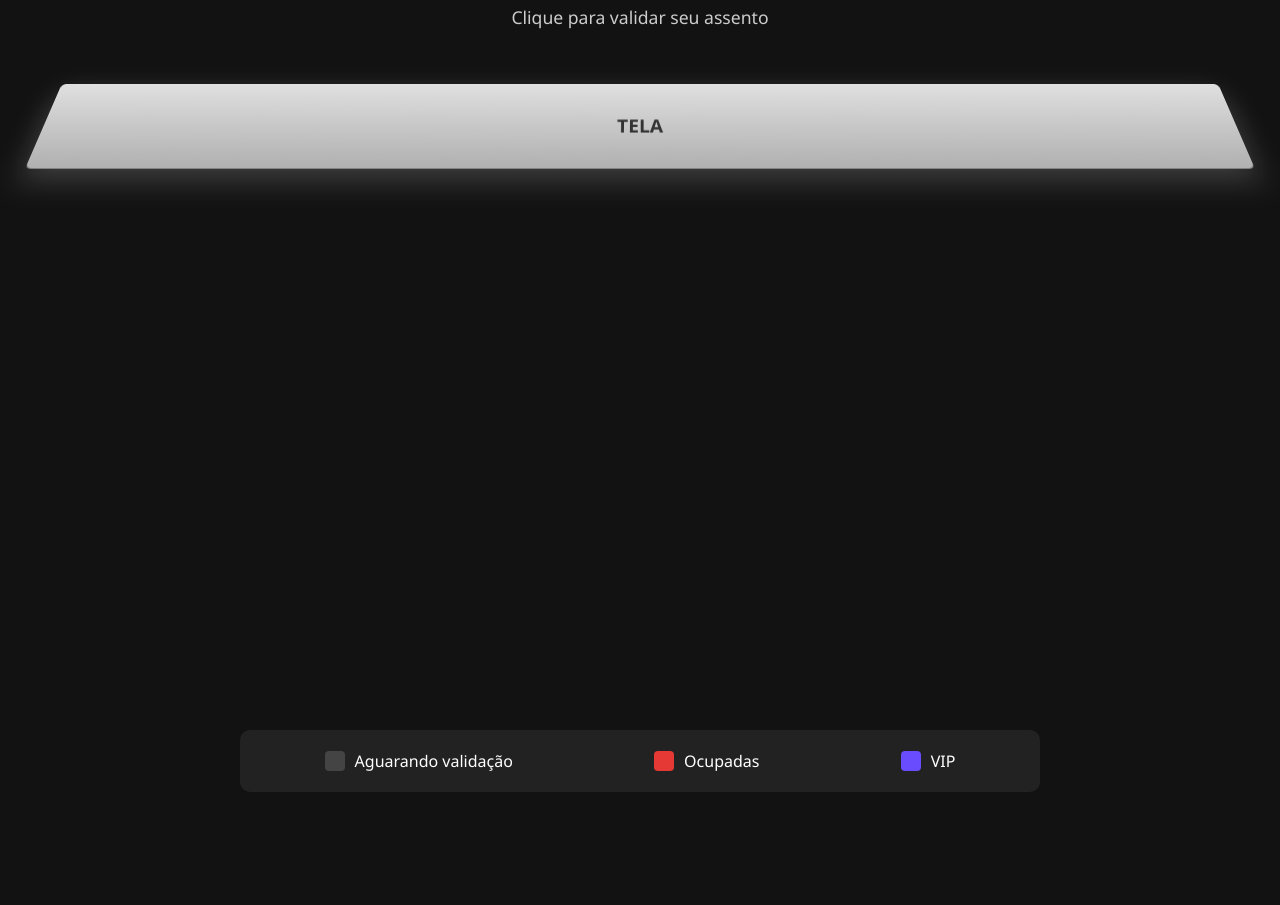
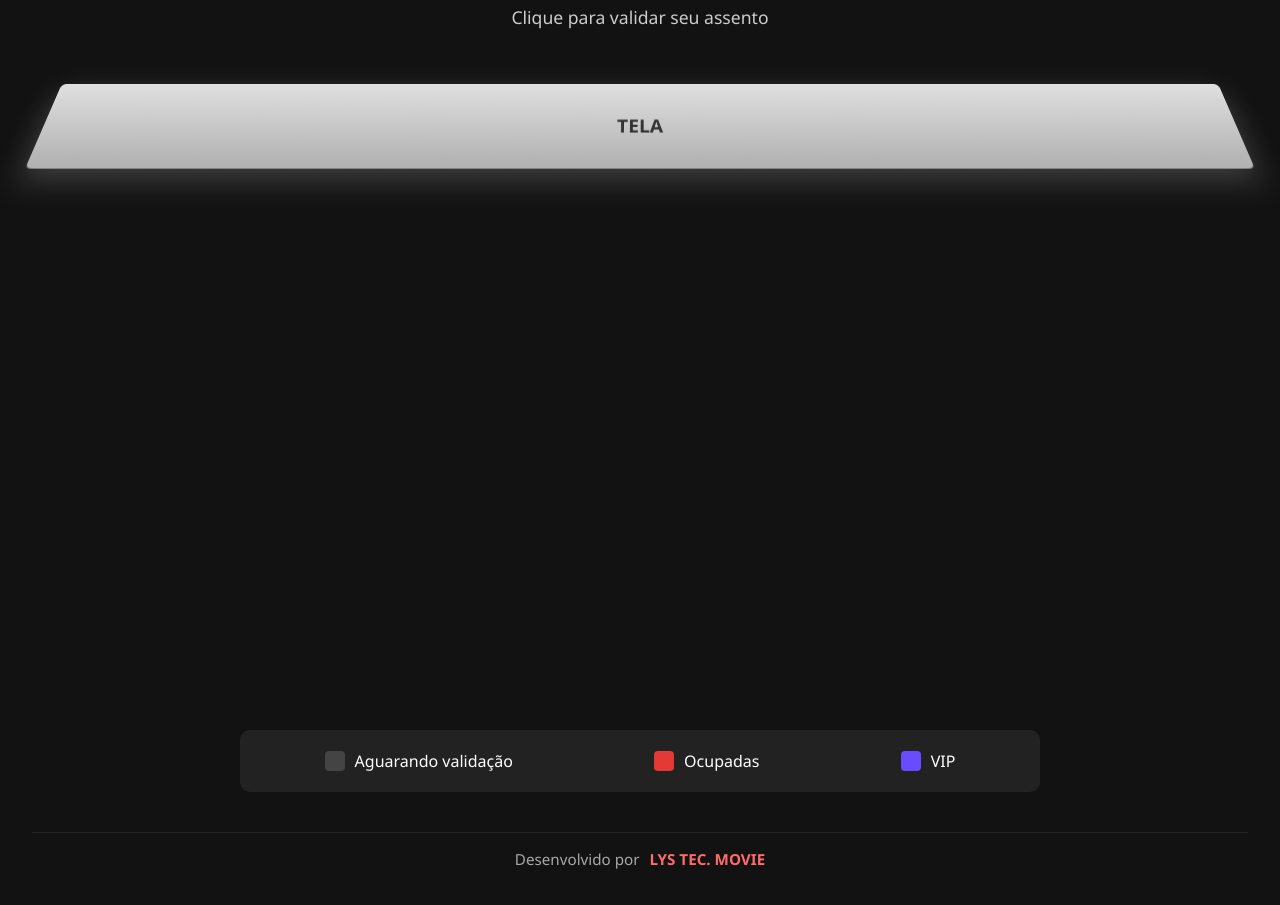
Before and after one commit to pabloedusilva/GrupoCine, a website: page public/index.html in a window 1280 px wide. Shown: the part 73-978 px from the top of the page. Before the commit the page ends 885 px from the top, so only its background shows below. Drawn offline with nearby package versions, Linux system fonts and the light colour scheme; no server answers.

Commit message:
Adicionado footer

```diff
--- a/dashboard/css/dashboard.css
+++ b/dashboard/css/dashboard.css
@@ -10,6 +10,28 @@ body {
     background-color: #0f0f0f;
     color: #fff;
     line-height: 1.6;
+}
+
+/* Footer */
+.app-footer {
+    max-width: 1400px;
+    margin: 40px auto 0;
+    padding: 16px 20px;
+    border-top: 1px solid rgba(255, 255, 255, 0.08);
+    color: #a8a8a8;
+    text-align: center;
+    font-size: 0.95rem;
+}
+
+.app-footer a {
+    color: #ff6b6b;
+    text-decoration: none;
+    font-weight: 700;
+    margin-left: 6px;
+}
+
+.app-footer a:hover {
+    text-decoration: underline;
 }
 
 /* Header */
--- a/public/css/index.css
+++ b/public/css/index.css
@@ -25,6 +25,29 @@ body {
     width: 100%;
     max-width: 100vw;
     overflow-x: hidden;
+}
+
+/* Footer */
+.app-footer {
+    width: 100%;
+    max-width: min(1400px, 95vw);
+    margin: 40px auto 0;
+    padding: 16px;
+    border-top: 1px solid rgba(255, 255, 255, 0.08);
+    color: #a8a8a8;
+    text-align: center;
+    font-size: 0.95rem;
+}
+
+.app-footer a {
+    color: #ff6b6b;
+    text-decoration: none;
+    font-weight: 700;
+    margin-left: 6px;
+}
+
+.app-footer a:hover {
+    text-decoration: underline;
 }
 
 header {
@@ -66,6 +89,7 @@ h1 {
     max-width: min(1400px, 95vw);
     padding: 0 clamp(8px, 2vw, 12px);
     margin: 0 auto;
+    flex: 1 0 auto;
 }
 
 
@@ -117,7 +141,8 @@ h1 {
 .seating-area {
     width: 100%;
     max-width: min(1100px, 90vw);
-    display: flex;
+    margin: 0 auto;
+    margin-top: auto;
     flex-direction: column;
     align-items: center;
     justify-content: center;
--- a/public/index.html
+++ b/public/index.html
@@ -67,6 +67,11 @@
             </div>
         </div>
 
+        <footer class="app-footer" role="contentinfo">
+            Desenvolvido por
+            <a href="https://plataforma.gpinovacao.senai.br/plataforma/ideia/263775" target="_blank" rel="noopener noreferrer">LYS TEC. MOVIE</a>
+        </footer>
+
         <script src="js/index.js"></script>
     </body>
 </html>
```
Also changed, not shown: dashboard/dashboard.html (+5 -0 lines).
